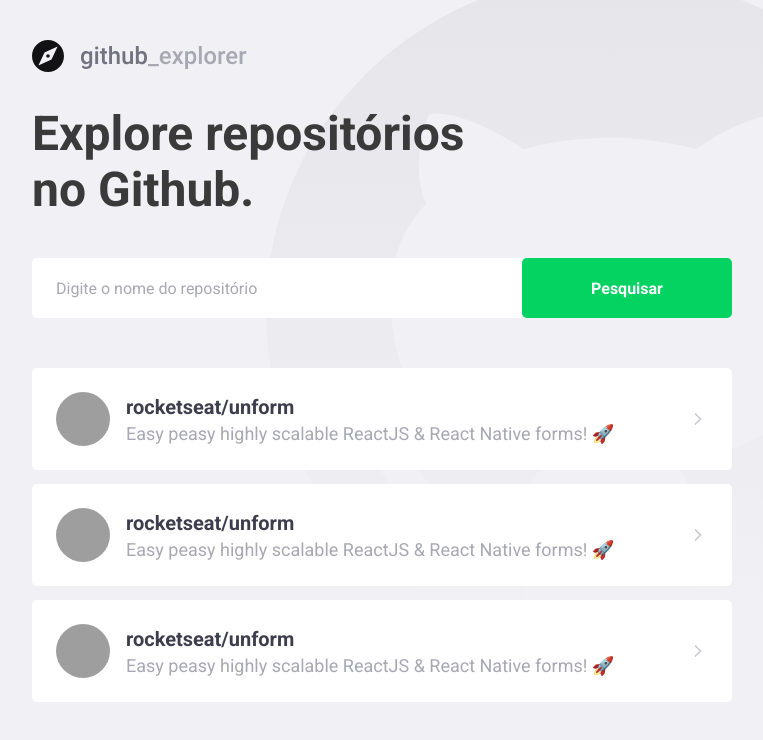
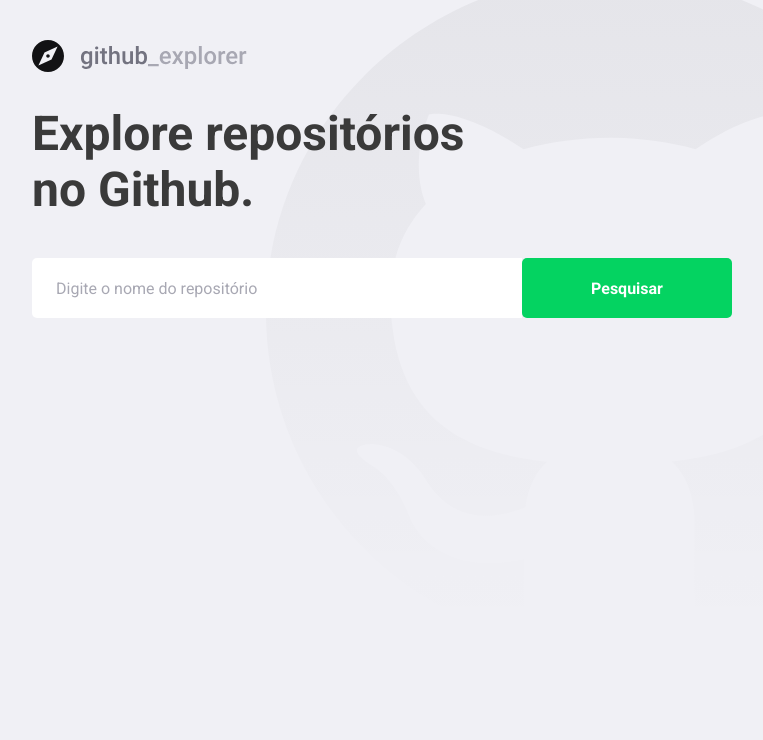
Before and after one commit to davideclode/First-ReactJS-Project, a React (Create React App) app: page / in a window 1280 px wide. Shown: the top 740 px of the page, without its empty margins (148-911 px from the left). Built offline with nearby package versions, Linux system fonts and the light colour scheme; grey boxes are pictures that could not be loaded.

Commit message:
chore: Connecting to an API

```diff
--- a/package.json
+++ b/package.json
@@ -11,6 +11,7 @@
     "@types/node": "^12.0.0",
     "@types/react": "^16.9.0",
     "@types/react-dom": "^16.9.0",
+    "axios": "^0.20.0",
     "polished": "^3.6.5",
     "react": "^16.13.1",
     "react-dom": "^16.13.1",
--- a/src/pages/Dashboard/index.tsx
+++ b/src/pages/Dashboard/index.tsx
@@ -1,11 +1,24 @@
-import React from 'react';
+import React, { useState, FormEvent } from 'react';
 // Importamos "FiChevronRight" depois de instalar "yarn add react-icons"
 import { FiChevronRight } from 'react-icons/fi'
+import api from '../../services/api';
 
 import logoImage from '../../assets/logo.svg';
 import Repository from '../Repository';
 
 import { Tytle, Form, Repositories } from './styles';
+
+// Importantíssimo: Sempre que criarmos um estado"useState" que não é um valor padrão(ex.: array, string, booleano, número) é muito importante definir o tipo desse useState. para que depois quando a gente for utilizar a variável repositories a gente saiba o que é que tem lá dentro. Para isso criamos a interface Repository.
+interface Repository {
+    // Aqui, colocamos a tipagem somente de informações que vamos utilizar na nossa interface
+    // No caso do nosso repositório(https://api.github.com/repos/Rocketseat/unform) vamos precisar de:
+    full_name: string;
+    description: string;
+    owner: {
+        login: string;
+        avatar_url: string;
+    };
+}
 
 /* ESTA É A ROTA PRINCIPAL DA APLICAÇÃO*/
 
@@ -13,6 +26,37 @@
 // Poderiamos ter feito "const Dashboar() {} " mas vamos utilizar o formato logo abaixo porque facilita o uso da tipagem já que estamos lidando também com typescript.
 /* Para os componentes do React, vamos utilizar sempo "React.FC" que é a abreviação de React.FunctionComponent ou seja componente escrito no formato de função*/
 const Dashboard: React.FC = () => {
+    // Criamos estado só para armazenar o valor de input(newRepo) e a função "setNewRepo" para alterar o valor de estado.
+    const [ newRepo, setNewRepo ] = useState('');
+
+    // Estado que vai armazenar o meu repositorio. Icializamos o estado com valor vazio"useState([])"
+    // "repositories" é o valor do estado em si; "setRepositories" é a variável que useremos toda vez que a gente quer mudar o valor do estado
+    const [repositories, setRepositories] = useState<Repository[]>([]);
+
+    // Criação da função para lidar com a adição de novos repositorios aqui dentro
+    // Quando submetimos um Form, o HTML ternta nos redirecionar para uma outra página. O que podemos fazer aqui é colocar "event" como retorno de  "handleAddRepository".
+    // "HTMLFormElement" representa elemento HTML do Form
+    // "FormEvent" representa o evento do submit do formulario
+    async function handleAddRepository(event: FormEvent<HTMLFormElement>): Promise<void> {
+        event.preventDefault();
+        // console.log(newRepo);
+        // O que vamos fazer aqui? . Vamos ter que ir até api do github; buscar os dados daquele repositório; e depois salvar novo repositório no estado. Resumindo:
+        // Adição de um novo repositorio
+        // Consumir API do Github - buscar os dados daquele repositório
+        // Salvar novo repositorio no estado
+
+        // Chamando a nossa "api". Dentro do get() vai a rota(repos/) e o texto que está digitado dentro do input(newRepo)
+        const response = await api.get<Repository>(`repos/${newRepo}`);
+        // Pegando o repositório
+        const repository = response.data;
+        // Agora podemos utilizar esse API para preencher o nosso array de repositório
+        // Respeitando o conceito de imutabilidade, como queremos só adicionar o repositório(repository) que acabamos de pegar/buscar no final da nossa lista, precisamos copiar a lista toda(...repositories) para não perder os dados que já temos lá dendro e colocar o repositorio(repository) no final.
+        setRepositories([...repositories, repository]);
+        // Para limpar o input fazemos, pegamos o "setNewRepo" e inicializamos o seu valor.
+        setNewRepo('');
+
+    }
+
     // Aqui dentro vamos retornar o nosso JSX
     return (
         <>
@@ -20,48 +64,37 @@
             <Tytle>Explore repositórios no Github.</Tytle>
 
             {/* Fazendo o input e o button */}
-            <Form action="">
-                <input type="text" placeholder="Digite o nome do repositório" />
+            {/* Toda vez que acontecer um submit nesse formulário, a função "handleAddRepository" será chamada*/}
+            <Form onSubmit={handleAddRepository} >
+                <input
+                    value={newRepo} /* Porque é o texto que esse input vai ter */
+                    // Quando o usuário altera o valor desse input eu vou receber um evento(e)
+                    // Dentro desse evento(e) eu tenho o valor de input disponível através de "e.target.value"
+                    onChange={(e) => setNewRepo(e.target.value)}
+                    placeholder="Digite o nome do repositório"
+                />
                 <button type="submit">Pesquisar</button>
             </Form>
 
             {/* Criando outro componente estilizado */}
             <Repositories>
-                <a href="teste">
-                    <img src="https://avatars0.githubusercontent.com/u/50506878?s=460&u=19fa4c47119a361e0f431cdceab2d1adffb2c2b5&v=4" alt="Davide da Silva"
+                {/* Agora que já já adionamos o nosso reposítório na lista, precisamos mostrá-la na tela. Para isso, vou percorrer todo o meu repositories, e para cada um desses repositóries eu vor retornar os elementos "a". Lembrando que o 1º elemento deve ter a "key"*/}
+                {repositories.map(repository => (
+                    <a key={repository.full_name} href="teste">
+                        <img
+                            src={repository.owner.avatar_url}
+                            alt={repository.owner.login} /* Aqui vamos usar o login do owner */
                         />
                         <div>
-                        <strong>rocketseat/unform</strong>
-                        <p>Easy peasy highly scalable ReactJS & React Native forms! 🚀</p>
+                            <strong> {repository.full_name} </strong>
+                            <p> {repository.description} </p>
                         </div>
 
                         {/* instalamos "yarn add react-icons" e importamos "FiChevronRight" acima e:  */}
                         <FiChevronRight size={20} />
                     </a>
+                ))}
 
-                <a href="teste">
-                    <img src="https://avatars0.githubusercontent.com/u/50506878?s=460&u=19fa4c47119a361e0f431cdceab2d1adffb2c2b5&v=4" alt="Davide da Silva"
-                    />
-                    <div>
-                        <strong>rocketseat/unform</strong>
-                        <p>Easy peasy highly scalable ReactJS & React Native forms! 🚀</p>
-                    </div>
-
-                    {/* instalamos "yarn add react-icons" e importamos "FiChevronRight" acima e:  */}
-                    <FiChevronRight size={20} />
-                </a>
-
-                <a href="teste">
-                    <img src="https://avatars0.githubusercontent.com/u/50506878?s=460&u=19fa4c47119a361e0f431cdceab2d1adffb2c2b5&v=4" alt="Davide da Silva"
-                    />
-                    <div>
-                        <strong>rocketseat/unform</strong>
-                        <p>Easy peasy highly scalable ReactJS & React Native forms! 🚀</p>
-                    </div>
-
-                    {/* instalamos "yarn add react-icons" e importamos "FiChevronRight" acima e:  */}
-                    <FiChevronRight size={20} />
-                </a>
             </Repositories>
         </>
     );
--- a/src/pages/Dashboard/styles.ts
+++ b/src/pages/Dashboard/styles.ts
@@ -97,7 +97,8 @@
 
         /*  A "div" contém o título e a descrição do repositório */
         div {
-            margin-left: 16px;
+            margin: 0 16px;
+            flex: 1;
 
             strong {
                 font-size: 20px;
--- /dev/null
+++ b/src/services/api.ts
@@ -0,0 +1,8 @@
+import axios from 'axios';
+
+const api = axios.create({
+    /* Colocamos aqui o pedaço de endereço que vai ser repetido em todas as requisiçoes. Para achar esse e outros endereços podemos digitar "api.github.com". Poderiamos colocar o "/" depois de ".com" */
+    baseURL: 'https://api.github.com',
+});
+
+export default api;
```
Also changed, not shown: .eslintrc.json, 1 other file (tests, documents, lock files or other folders). Lines whose indentation alone changed are shown as unchanged.
